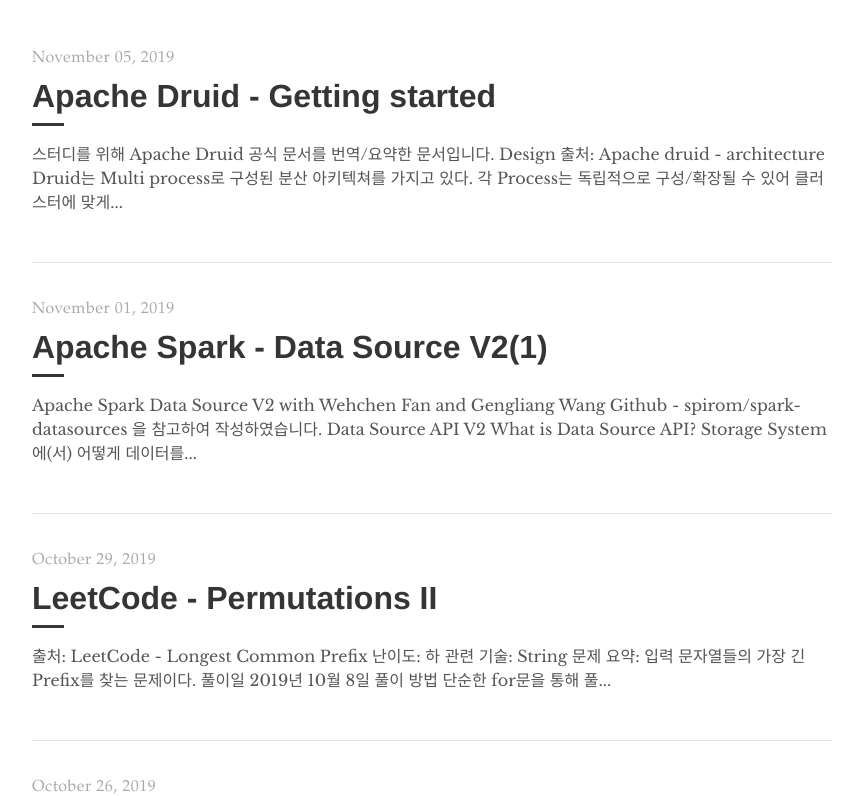
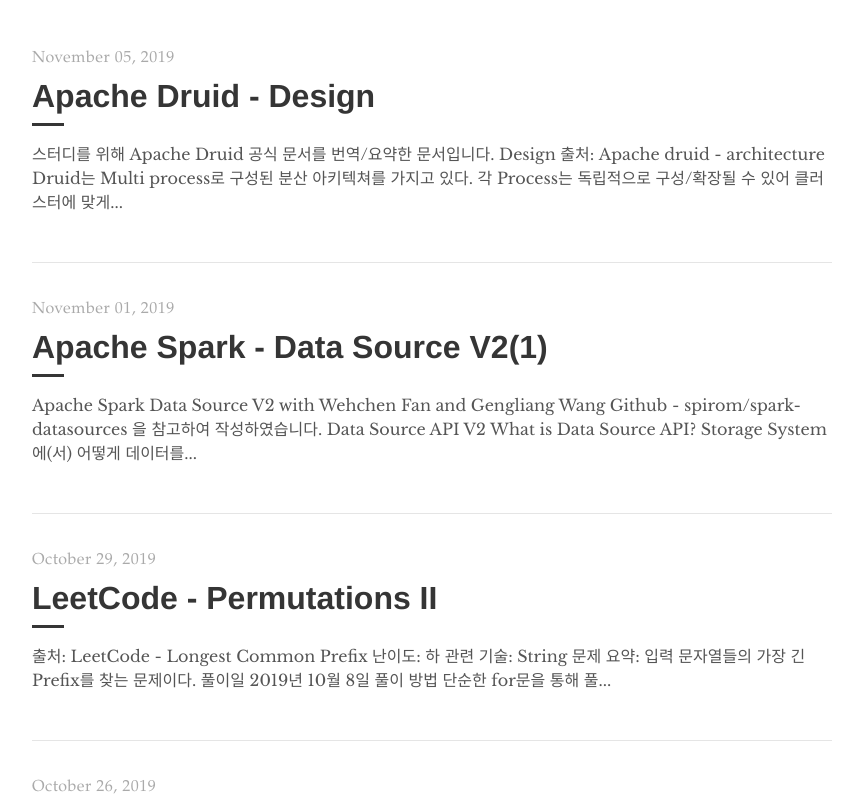
Before and after one commit to leeyh0216/leeyh0216.github.io, a Jekyll site: the page built from index.html, in a window 1280 px wide and 900 px high, cut to the strip 104-900 px from the top of the window. Shown: the whole strip, without its empty margins (208-1071 px from the left). Built offline with Jekyll 4.4.1, drawn with Linux system fonts in a browser that asks for light colours; the list of posts is cut into pages by our own code.

Commit message:
Rename post

```diff
--- a/_posts/druid/2019-11-02-Apache_Druid_Design.md
+++ b/_posts/druid/2019-11-05-Apache_Druid_Design.md
@@ -1,7 +1,7 @@
 ---
 layout: post
-title:  "Apache Druid - Getting started"
-date:   2019-11-05 19:00:00 +0900
+title:  "Apache Druid - Design"
+date:   2019-11-05 18:00:00 +0900
 author: leeyh0216
 tags:
 - apache-druid
```
